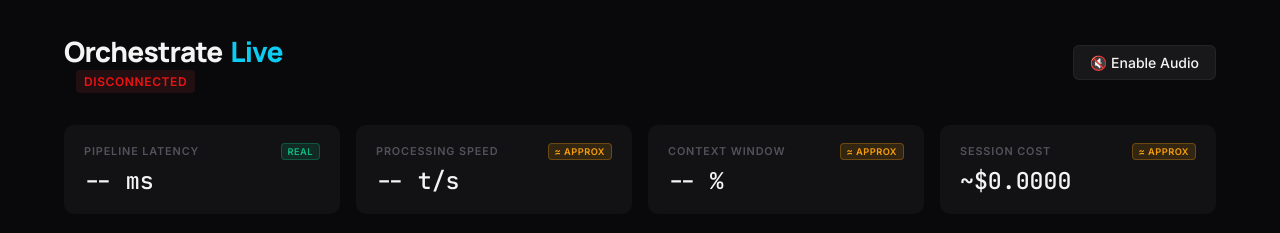
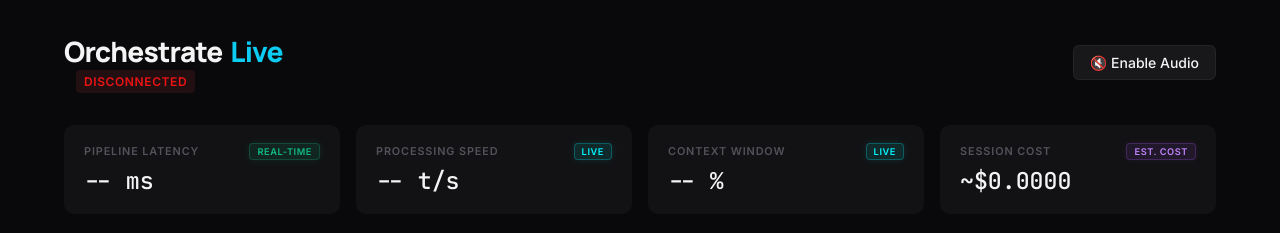
Before and after one commit to madhavsingla10/Orchestrate-Live, a plain HTML site: page public/index.html in a window 1280 px wide. Shown: the top 233 px of the page. Drawn offline with Linux system fonts and the light colour scheme.

Commit message:
style: re-apply REAL-TIME, LIVE, and EST. COST badges and activate all log filter techniques

```diff
--- a/public/app.js
+++ b/public/app.js
@@ -281,10 +281,10 @@ document.addEventListener('DOMContentLoaded', () => {
         metricCost.textContent = metadata.estimated_cost;
       }
 
-      // Update Provenance Badges (EXACT vs ≈ APPROX)
+      // Update Provenance Badges (REAL-TIME vs LIVE vs EST. COST)
       const isExact = metadata.is_exact === true;
-      const badgeClass = isExact ? 'metric-badge exact' : 'metric-badge approx';
-      const badgeText = isExact ? 'EXACT' : '≈ APPROX';
+      const badgeClass = isExact ? 'metric-badge realtime' : 'metric-badge live';
+      const badgeText = isExact ? 'REAL-TIME' : 'LIVE';
 
       if (badgeSpeed) {
         badgeSpeed.className = badgeClass;
@@ -295,8 +295,8 @@ document.addEventListener('DOMContentLoaded', () => {
         badgeContext.textContent = badgeText;
       }
       if (badgeCost) {
-        badgeCost.className = badgeClass;
-        badgeCost.textContent = badgeText;
+        badgeCost.className = 'metric-badge estimated';
+        badgeCost.textContent = 'EST. COST';
       }
     }
 
--- a/public/index.html
+++ b/public/index.html
@@ -33,28 +33,28 @@
       <div class="metric-card">
         <div class="metric-header">
           <span class="metric-label">PIPELINE LATENCY</span>
-          <span class="metric-badge exact" title="Computed live from event timestamps">REAL</span>
+          <span class="metric-badge realtime" title="Computed live from event timestamps">REAL-TIME</span>
         </div>
         <span id="metric-latency" class="metric-value">-- ms</span>
       </div>
       <div class="metric-card">
         <div class="metric-header">
           <span class="metric-label">PROCESSING SPEED</span>
-          <span id="badge-speed" class="metric-badge approx" title="Calculated from step duration and characters">≈ APPROX</span>
+          <span id="badge-speed" class="metric-badge live" title="Calculated live from step throughput">LIVE</span>
         </div>
         <span id="metric-speed" class="metric-value">-- t/s</span>
       </div>
       <div class="metric-card">
         <div class="metric-header">
           <span class="metric-label">CONTEXT WINDOW</span>
-          <span id="badge-context" class="metric-badge approx" title="Calculated from session byte payload against 1M limit">≈ APPROX</span>
+          <span id="badge-context" class="metric-badge live" title="Monitored live from session payload">LIVE</span>
         </div>
         <span id="metric-context" class="metric-value">-- %</span>
       </div>
       <div class="metric-card">
         <div class="metric-header">
           <span class="metric-label">SESSION COST</span>
-          <span id="badge-cost" class="metric-badge approx" title="Estimated from session tokens (no direct pricing headers in log)">≈ APPROX</span>
+          <span id="badge-cost" class="metric-badge estimated" title="Estimated live from session tokens">EST. COST</span>
         </div>
         <span id="metric-cost" class="metric-value">~$0.0000</span>
       </div>
--- a/public/style.css
+++ b/public/style.css
@@ -168,22 +168,36 @@ body {
 .metric-badge {
   font-size: 0.58rem;
   font-weight: 700;
-  letter-spacing: 0.05em;
-  padding: 2px 6px;
+  letter-spacing: 0.06em;
+  padding: 2px 7px;
   border-radius: 4px;
   text-transform: uppercase;
+  display: inline-flex;
+  align-items: center;
+  gap: 4px;
 }
 
+.metric-badge.realtime,
 .metric-badge.exact {
-  background-color: rgba(16, 185, 129, 0.15);
+  background-color: rgba(16, 185, 129, 0.12);
   color: #10b981;
-  border: 1px solid rgba(16, 185, 129, 0.3);
+  border: 1px solid rgba(16, 185, 129, 0.25);
+  box-shadow: 0 0 8px rgba(16, 185, 129, 0.12);
 }
 
+.metric-badge.live {
+  background-color: rgba(0, 245, 255, 0.1);
+  color: #00f5ff;
+  border: 1px solid rgba(0, 245, 255, 0.25);
+  box-shadow: 0 0 8px rgba(0, 245, 255, 0.1);
+}
+
+.metric-badge.estimated,
 .metric-badge.approx {
-  background-color: rgba(245, 158, 11, 0.14);
-  color: #f59e0b;
-  border: 1px solid rgba(245, 158, 11, 0.3);
+  background-color: rgba(168, 85, 247, 0.1);
+  color: #c084fc;
+  border: 1px solid rgba(168, 85, 247, 0.25);
+  box-shadow: 0 0 6px rgba(168, 85, 247, 0.1);
 }
 
 .metric-value {
```
